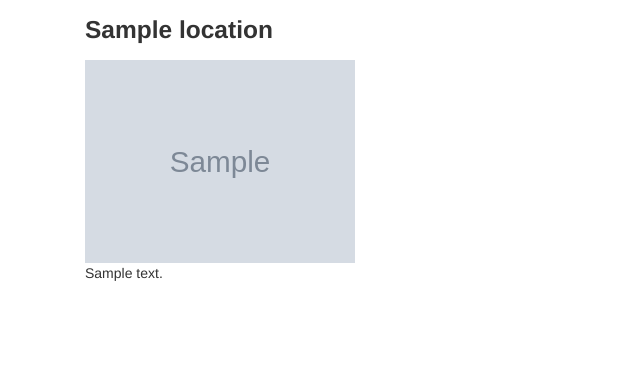
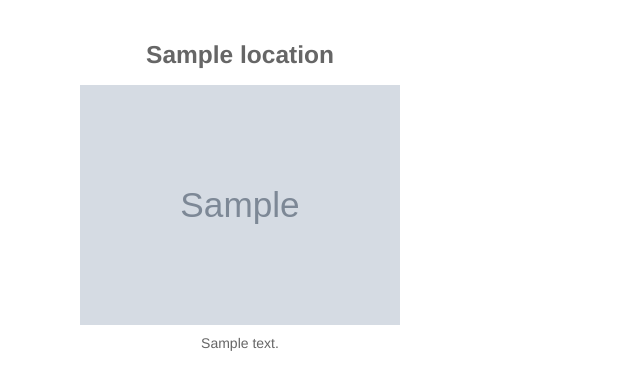
Before and after one commit to steinar/eloi, a Flask app: template booking/templates/location.html in a window 1280 px wide. Shown: the top 390 px of the page, without its empty margins (0-640 px from the left). Run offline with Flask 2, Linux system fonts and the light colour scheme; the template is opened without the code that fills it: most values are stand-ins (such as "Sample title", 1, 10 or a date in 2020); grey boxes marked "Sample" are stand-in pictures; some libraries are stand-ins or nearby versions.

Commit message:
Updated locations site css and html

```diff
--- a/booking/static/css/styles.css
+++ b/booking/static/css/styles.css
@@ -0,0 +1,27 @@
+.location-container {
+    height: 284px;
+    text-align: center;
+    padding: 15px;
+}
+
+.location-container:nth-child(3n+1) {
+    margin-left: 0px;
+}
+
+.location {
+    padding: 10px;
+}
+
+.location > .description {
+    padding-top: 8px;
+}
+
+a.location-link {
+    color: #666;
+    text-decoration: none;
+}
+
+a.location-link:hover > .location {
+    box-shadow: 0 0 8px 2px #BDBDBD;
+    color: #000000;
+}
--- a/booking/templates/location.html
+++ b/booking/templates/location.html
@@ -1,14 +1,18 @@
 {% extends 'base.html' %}
 
 {% block content %}
-<div class="row">
+<div class="row-fluid">
     <div class="span12">
         {% for location in locations %}
-            <div class="span3 location">
-                <h3>{{ location.name }}</h3>
-                <img src="{{ location.image_path }}" />
-                <div class="description">{{ location.description }}</div>
-            </div>
+        <div class="span4 location-container">
+            <a class="location-link" href="#">
+                <div class="location">
+                    <h3>{{ location.name }}</h3>
+                    <img src="{{ location.image_path }}" />
+                    <div class="description">{{ location.description }}</div>
+                </div>
+            </a>
+        </div>
         {% endfor %}
     </div>
 </div>
```
